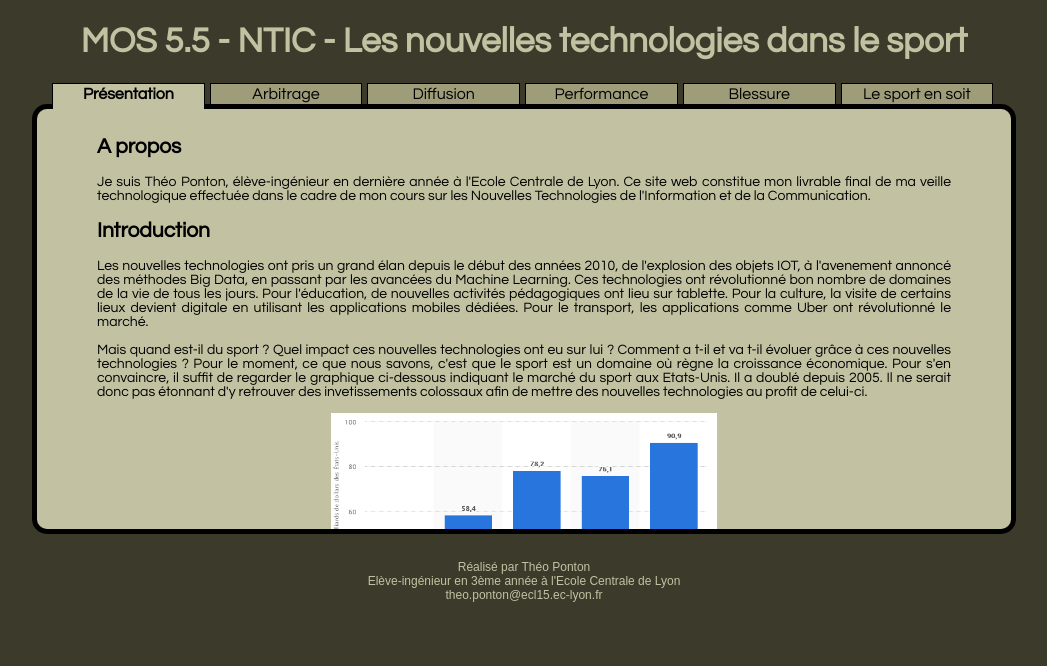
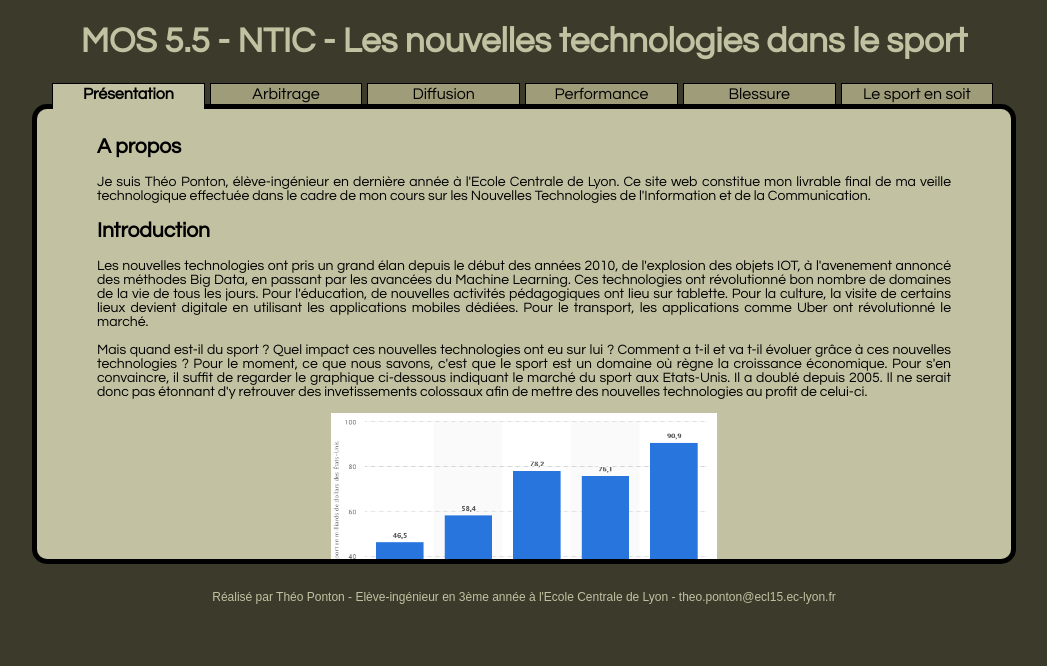
Before and after one commit to shtheo/ntic_mos_55, a plain HTML site: page index.html in a window 1280 px wide. Shown: the whole page, without its empty margins (116-1163 px from the left). Drawn offline with nearby package versions, Linux system fonts and the light colour scheme.

Commit message:
final design modif

```diff
--- a/index.html
+++ b/index.html
@@ -33,9 +33,9 @@
 		</div>
 	</div>
 	<div class="bas_page">
-		Réalisé par Théo Ponton<br/>
-		Elève-ingénieur en 3ème année à l'Ecole Centrale de Lyon<br/>
-		theo.ponton@ecl15.ec-lyon.fr</br>
+		Réalisé par Théo Ponton -
+		Elève-ingénieur en 3ème année à l'Ecole Centrale de Lyon -
+		theo.ponton@ecl15.ec-lyon.fr
 	</div>
 </body>
 </html>
--- a/style.css
+++ b/style.css
@@ -43,7 +43,7 @@
 	background-color: #c2c2a3;
 	overflow: hidden;
 	border-radius: 15px;
-	height: 400px;
+	height: 430px;
 	overflow: auto;
 	font-size: 14px;
 }
```
